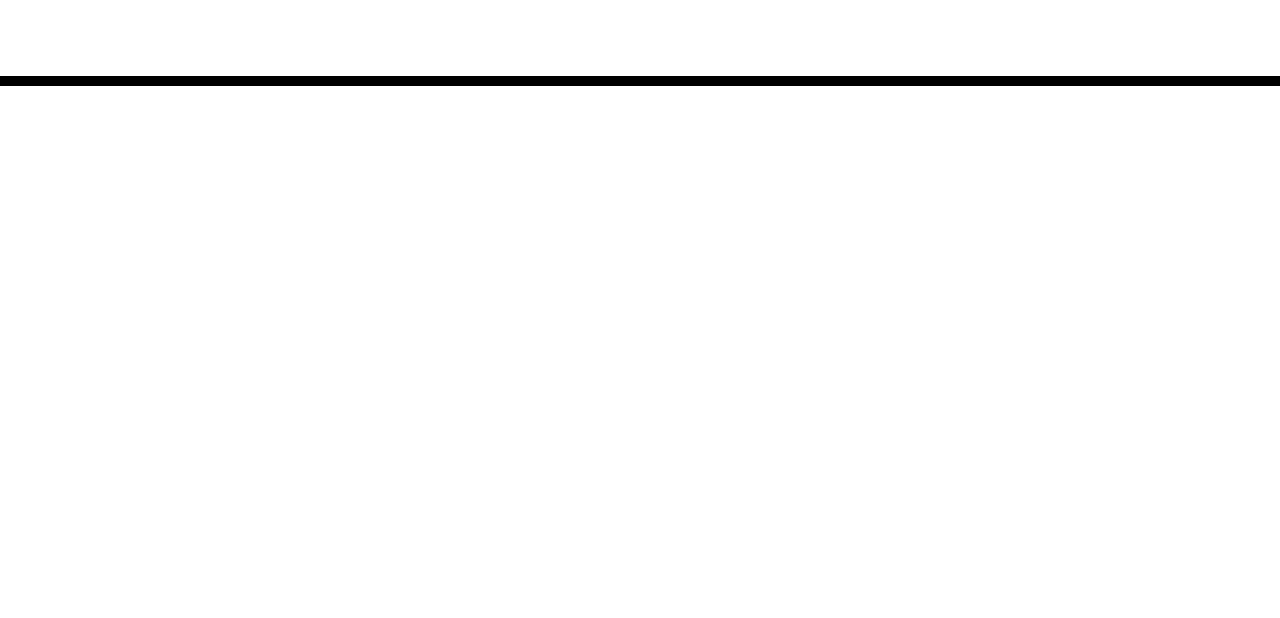
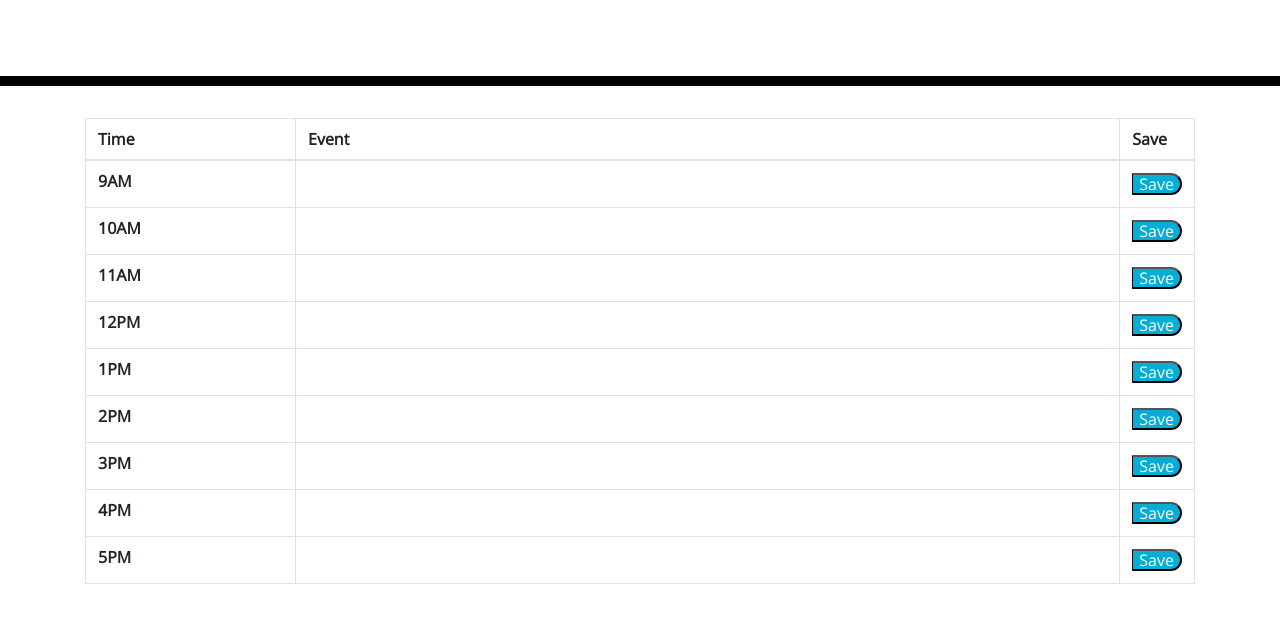
Before and after one commit to ChaseKY/dailyPlanner, a plain HTML site: page index.html in a window 1280 px wide. Shown: the part 182-800 px from the top of the page. Drawn offline with nearby package versions, Linux system fonts and the light colour scheme.

Commit message:
added a table with editable contents

```diff
--- a/index.html
+++ b/index.html
@@ -30,6 +30,76 @@
     </header>
     <div class="container">
       <!-- Timeblocks go here -->
+      <table class="table table-bordered">
+        <thead>
+          <tr>
+
+            <th scope="col" style="width: 20%;">Time</th>
+            <th scope="col" style="width: 140%;">Event</th>
+            <th scope="col" style="width: 20%;">Save</th>
+
+          </tr>
+        </thead>
+
+        <tbody>
+
+          <tr>
+            <th scope="row">9AM</th>
+            <td><div contenteditable=""></div></td>
+            <td><button class="saveBtn">Save</button></td>
+          </tr>
+
+          <tr>
+            <th scope="row">10AM</th>
+            <td><div contenteditable=""></div></td>
+            <td><button class="saveBtn">Save</button></td>
+          </tr>
+
+          <tr>
+            <th scope="row">11AM</th>
+            <td><div contenteditable=""></div></td>
+            <td><button class="saveBtn">Save</button></td>
+          </tr>
+
+          <tr>
+            <th scope="row">12PM</th>
+            <td><div contenteditable=""></div></td>
+            <td><button class="saveBtn">Save</button></td>
+          </tr>
+
+          <tr>
+            <th scope="row">1PM</th>
+            <td><div contenteditable=""></div></td>
+            <td><button class="saveBtn">Save</button></td>
+          </tr>
+
+          <tr>
+            <th scope="row">2PM</th>
+            <td><div contenteditable=""></div></td>
+            <td><button class="saveBtn">Save</button></td>
+          </tr>
+
+          <tr>
+            <th scope="row">3PM</th>
+            <td><div contenteditable=""></div></td>
+            <td><button class="saveBtn">Save</button></td>
+          </tr>
+
+          <tr>
+            <th scope="row">4PM</th>
+            <td><div contenteditable=""></div></td>
+            <td><button class="saveBtn">Save</button></td>
+          </tr>
+
+          <tr>
+            <th scope="row">5PM</th>
+            <td><div contenteditable=""></div></td>
+            <td><button class="saveBtn">Save</button></td>
+          </tr>
+
+        </tbody>
+      </table>
+
     </div>
 
     <script src="https://cdnjs.cloudflare.com/ajax/libs/jquery/3.2.1/jquery.min.js"></script>
```
Also changed, not shown: style.css (line endings or trailing spaces).
